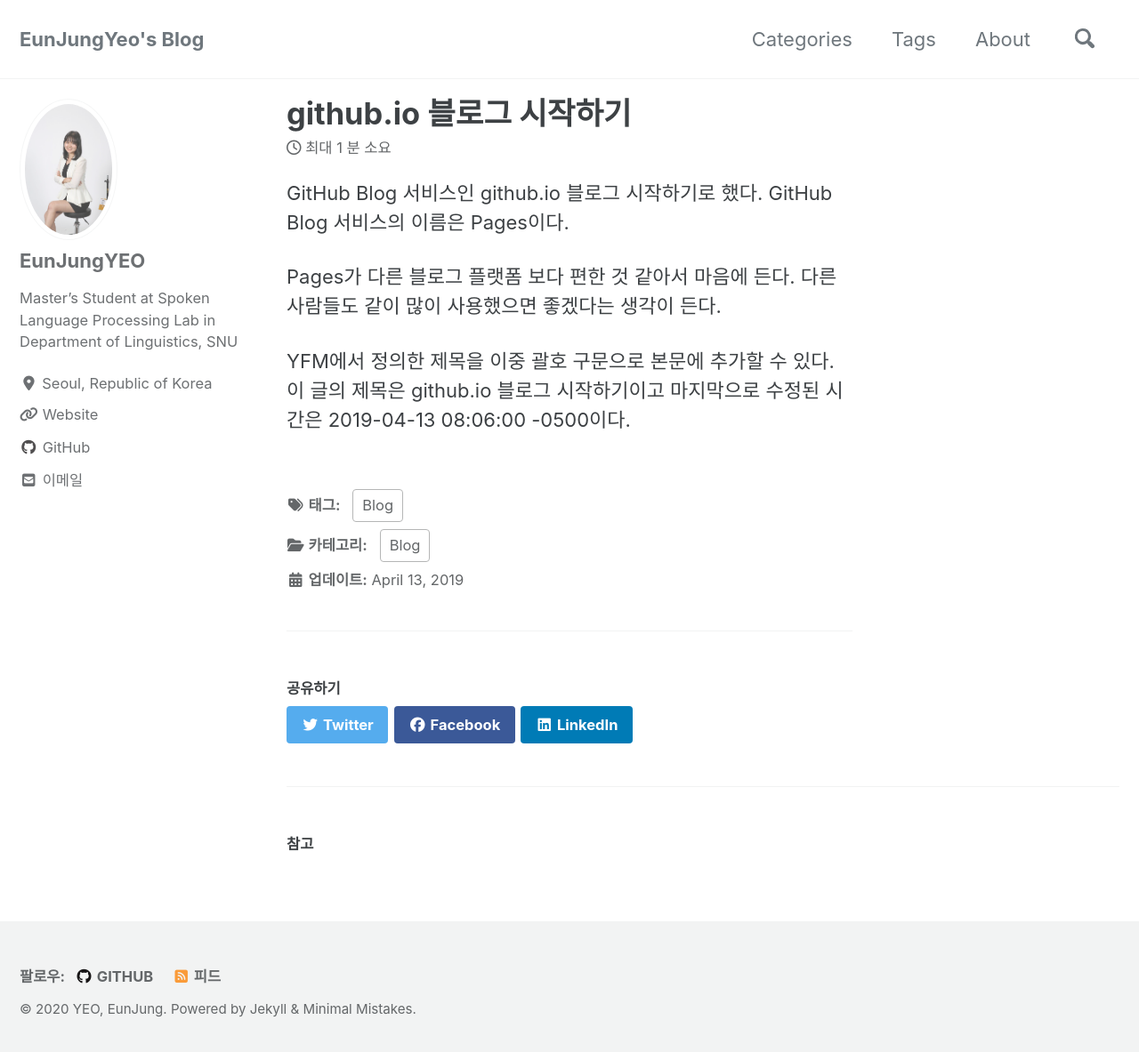
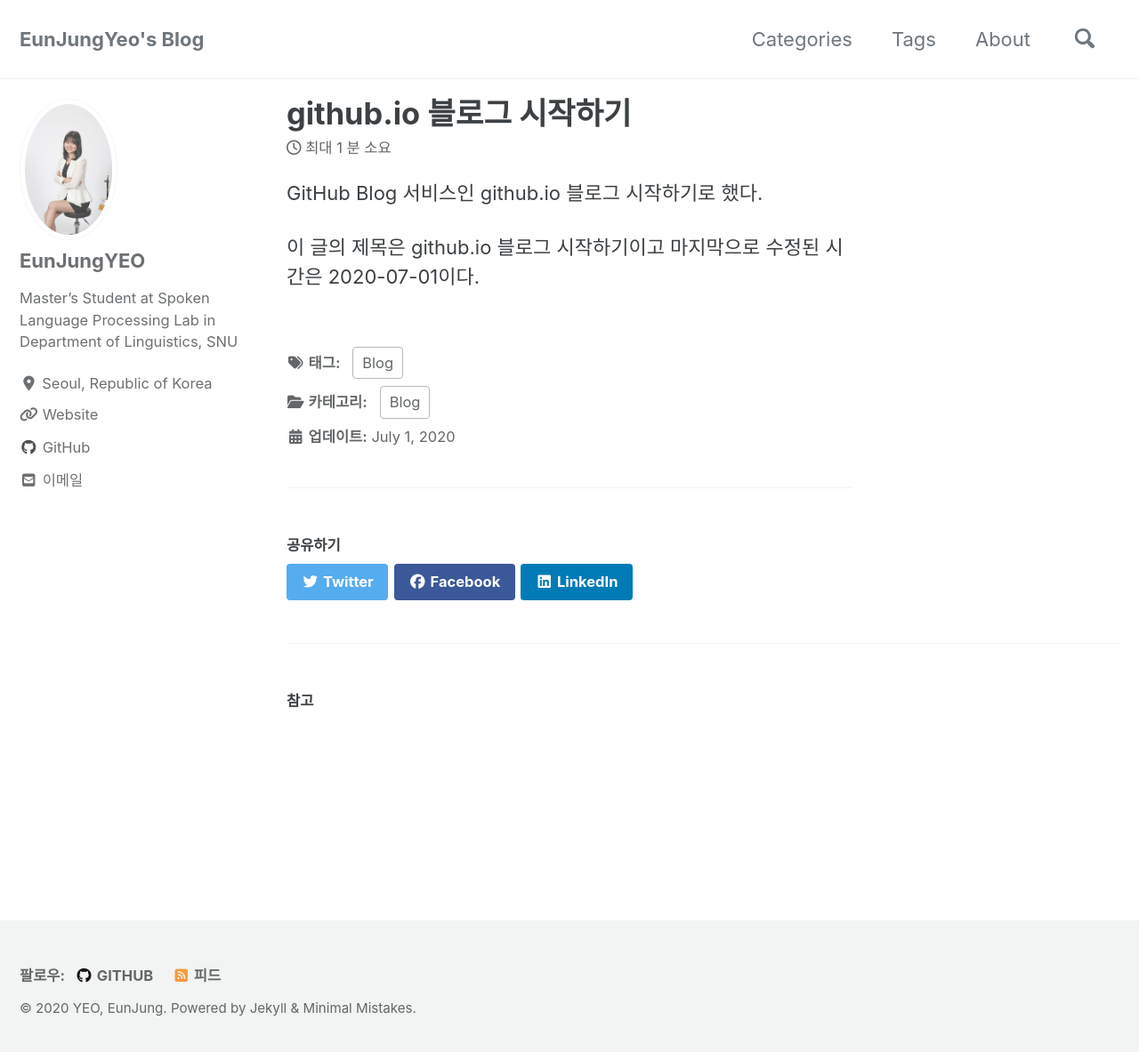
Before and after one commit to eunjung31/eunjung31.github.io, a Jekyll site: the page built from _posts/2020-07-01-first-post.md, in a window 1280 px wide and 1190 px high. Shown: the top 1183 px of the window at 89% size. Built offline with Jekyll 4.4.1, drawn with Linux system fonts in a browser that asks for light colours; cached includes are drawn as plain includes; nearby versions of some CDN libraries.

Commit message:
Update 2020-07-01-first-post.md

```diff
--- a/_posts/2020-07-01-first-post.md
+++ b/_posts/2020-07-01-first-post.md
@@ -6,15 +6,10 @@
   - Blog
 tags:
   - Blog
-last_modified_at: 2019-04-13T08:06:00-05:00
+last_modified_at: 2020-07-01
 ---
 
 GitHub Blog 서비스인 github.io 블로그 시작하기로 했다.
-GitHub Blog 서비스의 이름은 Pages이다.
 
-Pages가 다른 블로그 플랫폼 보다 편한 것 같아서 마음에 든다.
-다른 사람들도 같이 많이 사용했으면 좋겠다는 생각이 든다.
-
-YFM에서 정의한 제목을 이중 괄호 구문으로 본문에 추가할 수 있다.
 이 글의 제목은 {{ page.title }}이고
 마지막으로 수정된 시간은 {{ page.last_modified_at }}이다.
```
